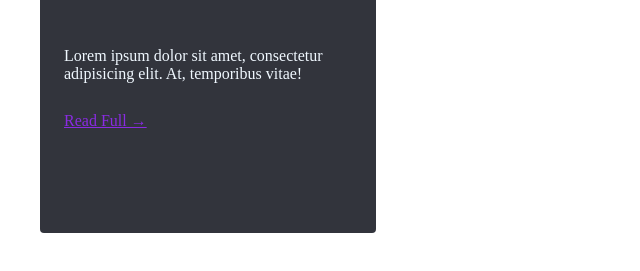
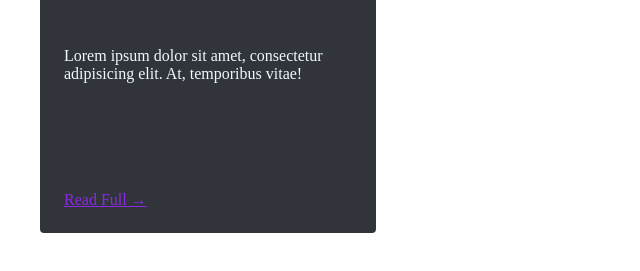
Before and after one commit to tanvirSajib/css-laracast, a plain HTML site: page flexbox/5.2-Grow-and-Shrink-Flex-Items.html in a window 1280 px wide. Shown: the part 463-734 px from the top of the page, without its empty margins (0-640 px from the left). Drawn offline with Linux system fonts and the light colour scheme.

Commit message:
css done

```diff
--- a/flexbox/5.2-Grow-and-Shrink-Flex-Items.html
+++ b/flexbox/5.2-Grow-and-Shrink-Flex-Items.html
@@ -27,6 +27,10 @@
             gap: 0.8rem;
         }
 
+        p {
+            flex-grow: 1;
+        }
+
         a {
             color: blueviolet;
         }
```
